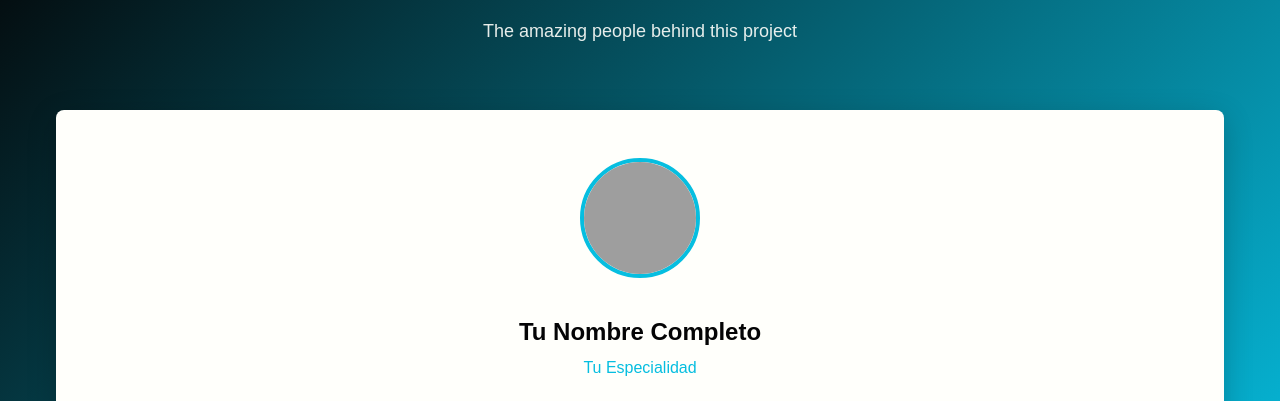
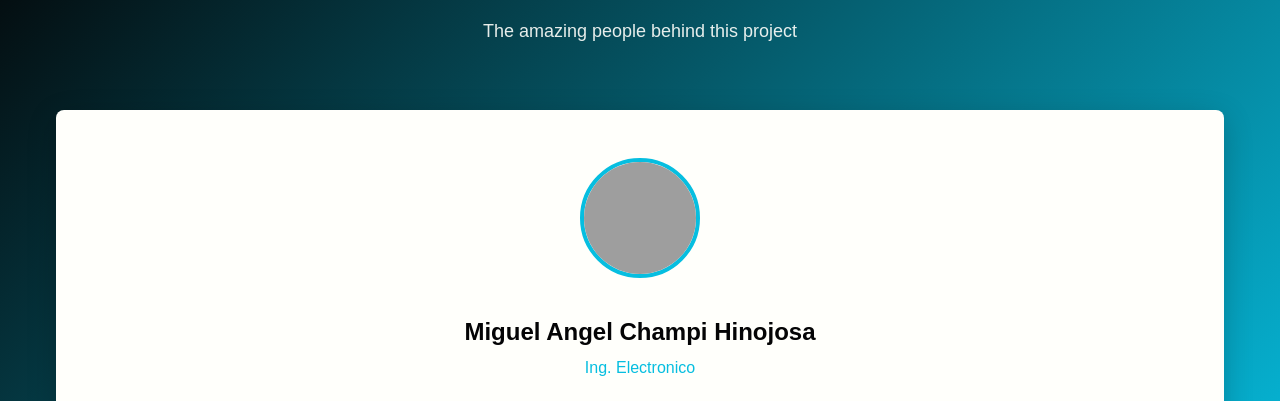
Before and after one commit to MiguelChampi/hackathon-0-miguelchampi, a plain HTML site: page index.html in a window 1280 px wide. Shown: the part 1403-1804 px from the top of the page. Drawn offline with Linux system fonts and the light colour scheme; grey boxes are pictures that could not be loaded.

Commit message:
Update index.html

```diff
--- a/index.html
+++ b/index.html
@@ -143,9 +143,9 @@
                 </div>
                 <div class="team-card__content">
                   <!-- Aquí tu nombre completo -->
-                  <h3 class="team-card__name">Tu Nombre Completo</h3>
+                  <h3 class="team-card__name">Miguel Angel Champi Hinojosa</h3>
                   <!-- Aquí tu especialidad o rol (ej: Frontend Developer, Backend Developer, etc.) -->
-                  <p class="team-card__role">Tu Especialidad</p>
+                  <p class="team-card__role">Ing. Electronico</p>
                   <div class="team-card__social">
                     <!-- Aquí tu link de GitHub (reemplaza el # con tu URL) -->
                     <a
```
